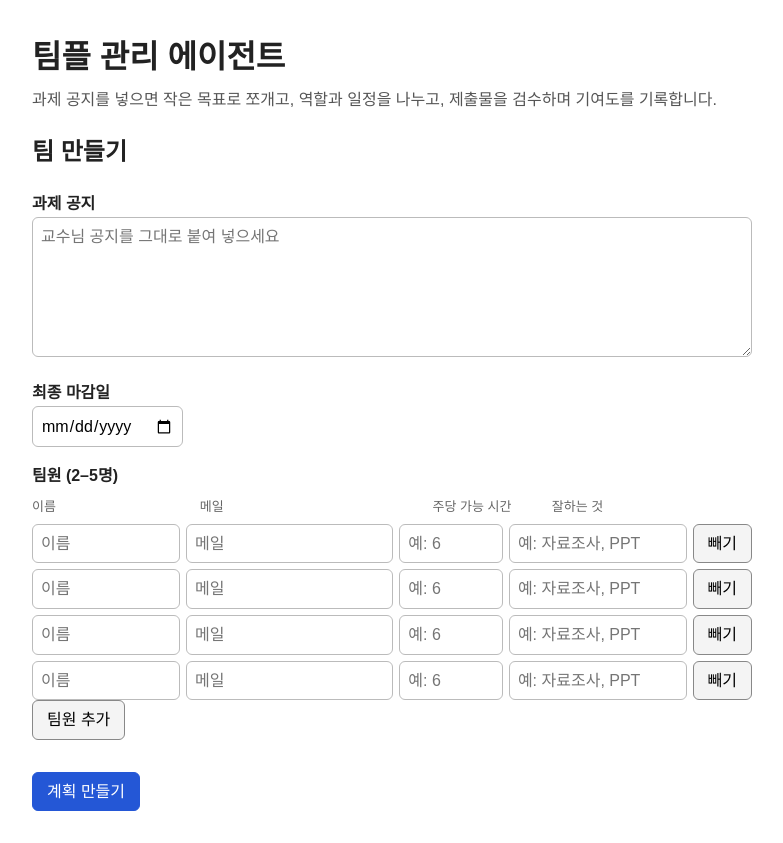
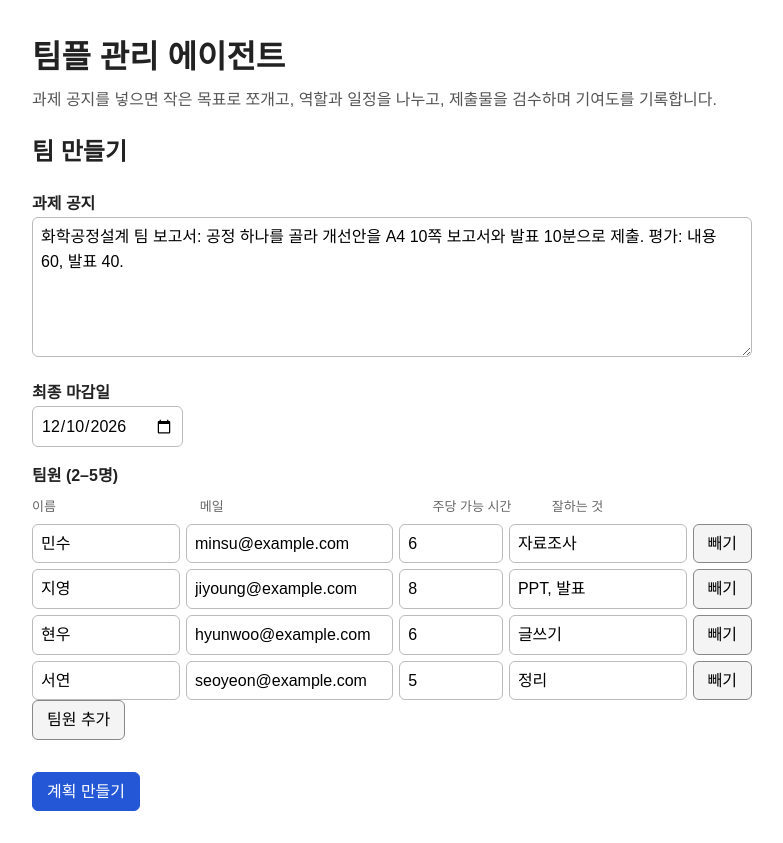
Before and after one commit to rkdhrnghd-sudo/team-agent, a FastAPI app: page / in a window 1280 px wide. Shown: the whole page, without its empty margins (248-1031 px from the left). Run offline with FastAPI, Linux system fonts and the light colour scheme.

Commit message:
연습용 기본값: 공지, 2주 뒤 마감, 팀원 4명
Co-Authored-By: Claude Opus 5.5 <noreply@anthropic.com>

```diff
--- a/app/templates/index.html
+++ b/app/templates/index.html
@@ -90,17 +90,24 @@
       rows.forEach(r => { r.querySelector(".remove").disabled = rows.length <= MIN; });
     }
 
-    function addMember() {
+    function addMember(v = {}) {
       const row = document.createElement("div");
       row.className = "member";
+      const name = field("text", "name", "이름");
+      const email = field("email", "email", "메일");
       const hours = field("number", "hours", "예: 6");
       hours.min = "0";
+      const good = field("text", "good", "예: 자료조사, PPT");
+      name.value = v.name || "";
+      email.value = v.email || "";
+      hours.value = v.hours ?? "";
+      good.value = v.good || "";
       const remove = document.createElement("button");
       remove.type = "button";
       remove.className = "remove";
       remove.textContent = "빼기";
       remove.addEventListener("click", () => { row.remove(); refreshButtons(); });
-      row.append(field("text", "name", "이름"), field("email", "email", "메일"), hours, field("text", "good", "예: 자료조사, PPT"), remove);
+      row.append(name, email, hours, good, remove);
       membersBox.append(row);
       refreshButtons();
     }
@@ -243,7 +250,7 @@
       return ["계획을 만들지 못했습니다."];
     }
 
-    addBtn.addEventListener("click", addMember);
+    addBtn.addEventListener("click", () => addMember());
     document.getElementById("team-form").addEventListener("submit", async e => {
       e.preventDefault();
       const data = collect();
@@ -278,7 +285,20 @@
       }
     });
 
-    for (let i = 0; i < 4; i++) addMember();
+    // 바로 시험해 볼 수 있게 넣어 둔 기본값(연습용). 실제로 쓸 때는 지우고 새로 넣는다.
+    const DEFAULT_NOTICE = "화학공정설계 팀 보고서: 공정 하나를 골라 개선안을 A4 10쪽 보고서와 발표 10분으로 제출. 평가: 내용 60, 발표 40.";
+    const DEFAULT_MEMBERS = [
+      { name: "민수", email: "minsu@example.com", hours: 6, good: "자료조사" },
+      { name: "지영", email: "jiyoung@example.com", hours: 8, good: "PPT, 발표" },
+      { name: "현우", email: "hyunwoo@example.com", hours: 6, good: "글쓰기" },
+      { name: "서연", email: "seoyeon@example.com", hours: 5, good: "정리" },
+    ];
+    document.getElementById("notice").value = DEFAULT_NOTICE;
+    const due = new Date();
+    due.setDate(due.getDate() + 14);
+    document.getElementById("deadline").value =
+      `${due.getFullYear()}-${String(due.getMonth() + 1).padStart(2, "0")}-${String(due.getDate()).padStart(2, "0")}`;
+    DEFAULT_MEMBERS.forEach(addMember);
   </script>
 </body>
 </html>
```
